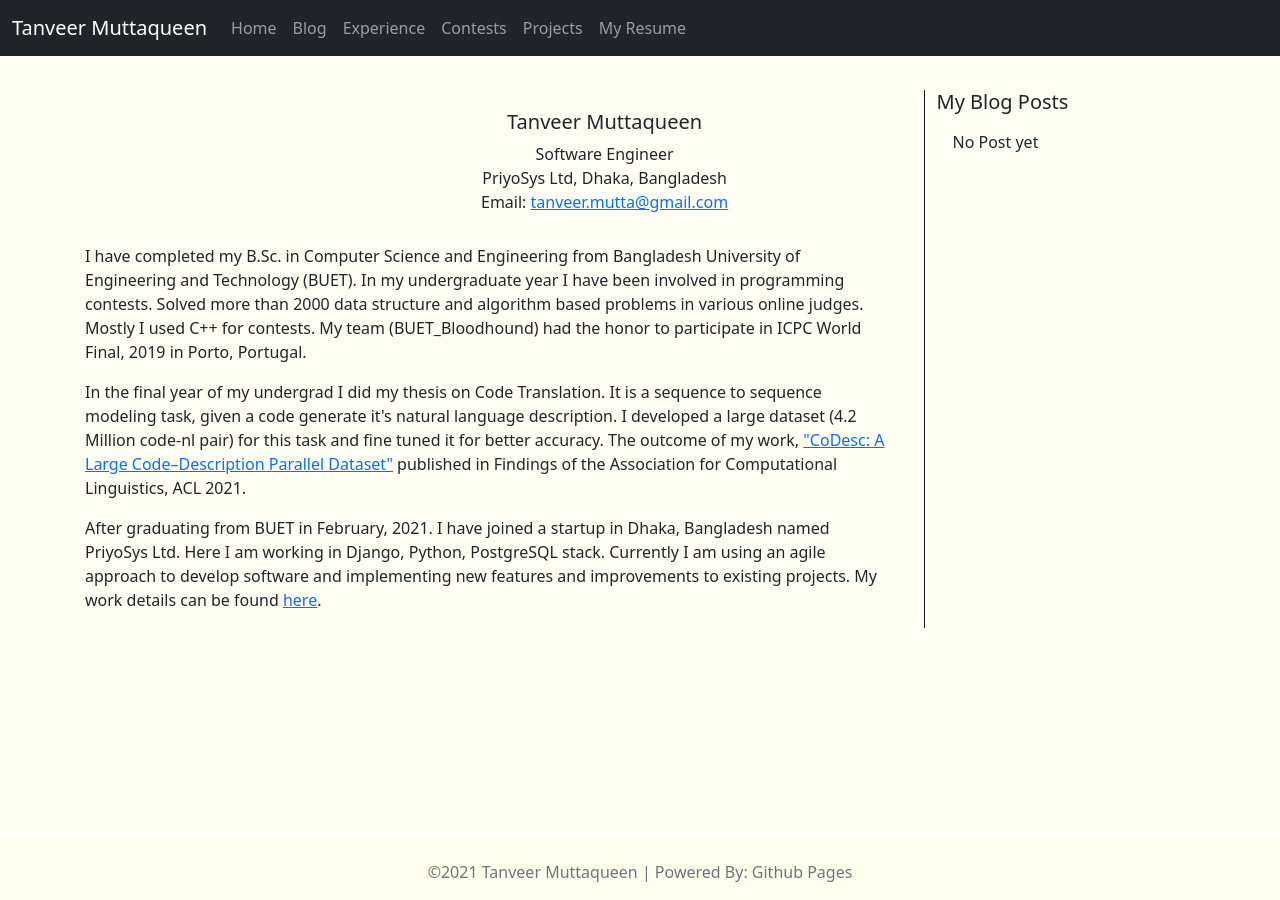
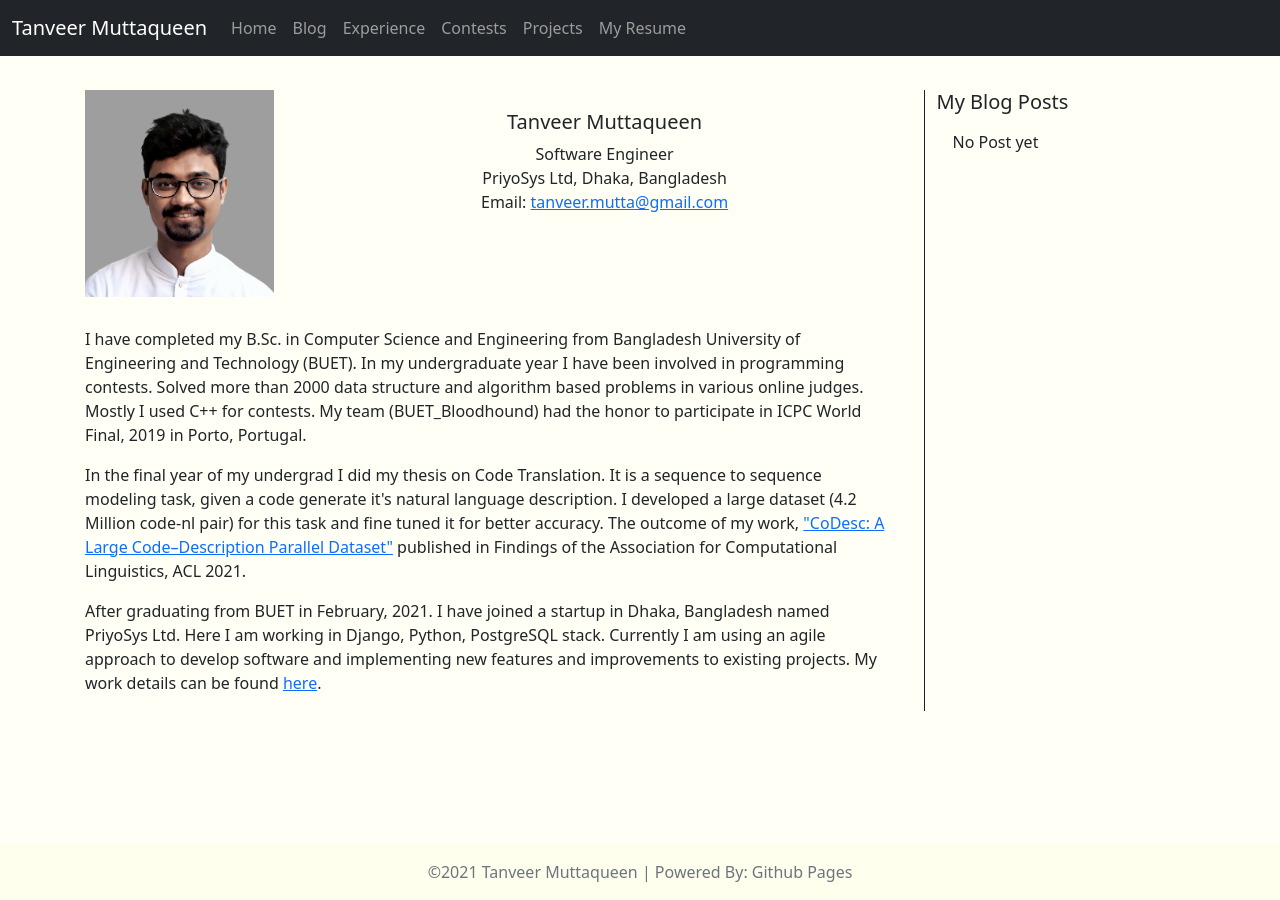
Before and after one commit to tmuttaqueen/tmuttaqueen.github.io, a Jekyll site: the page built from index.html, in a window 1280 px wide. Built offline with Jekyll 4.4.1, drawn with Linux system fonts in a browser that asks for light colours.

Commit message:
fixed image

```diff
--- a/index.html
+++ b/index.html
@@ -12,7 +12,7 @@ layout: default
 </style>
 <div class="row">
     <div class="col-md-3">
-        <img href="{{ site.url }}/static/tanveer.png" class="image-responsive" width="100%">
+        <img src="{{ site.baseurl }}/static/tanveer.png" class="image-responsive" width="100%">
 
     </div>
     <div class="col-md-9">
```
Also changed, not shown: 2 other files.
